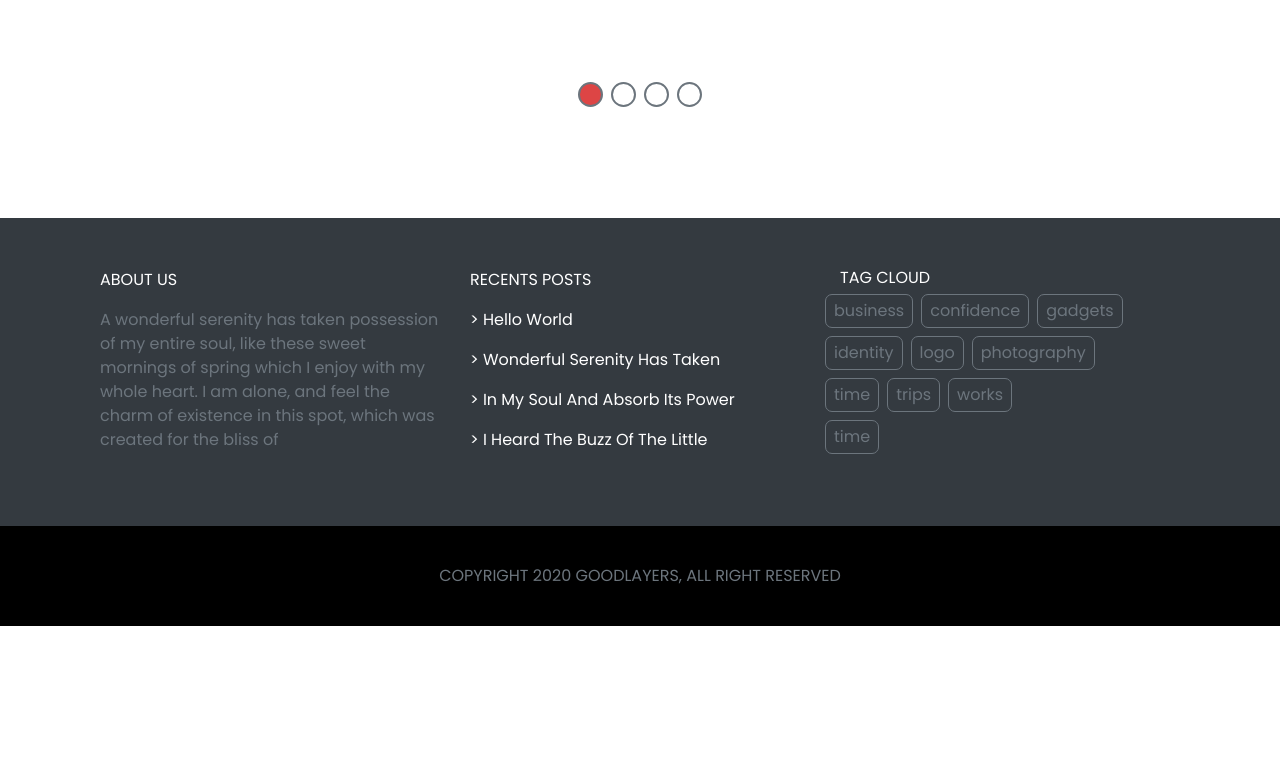
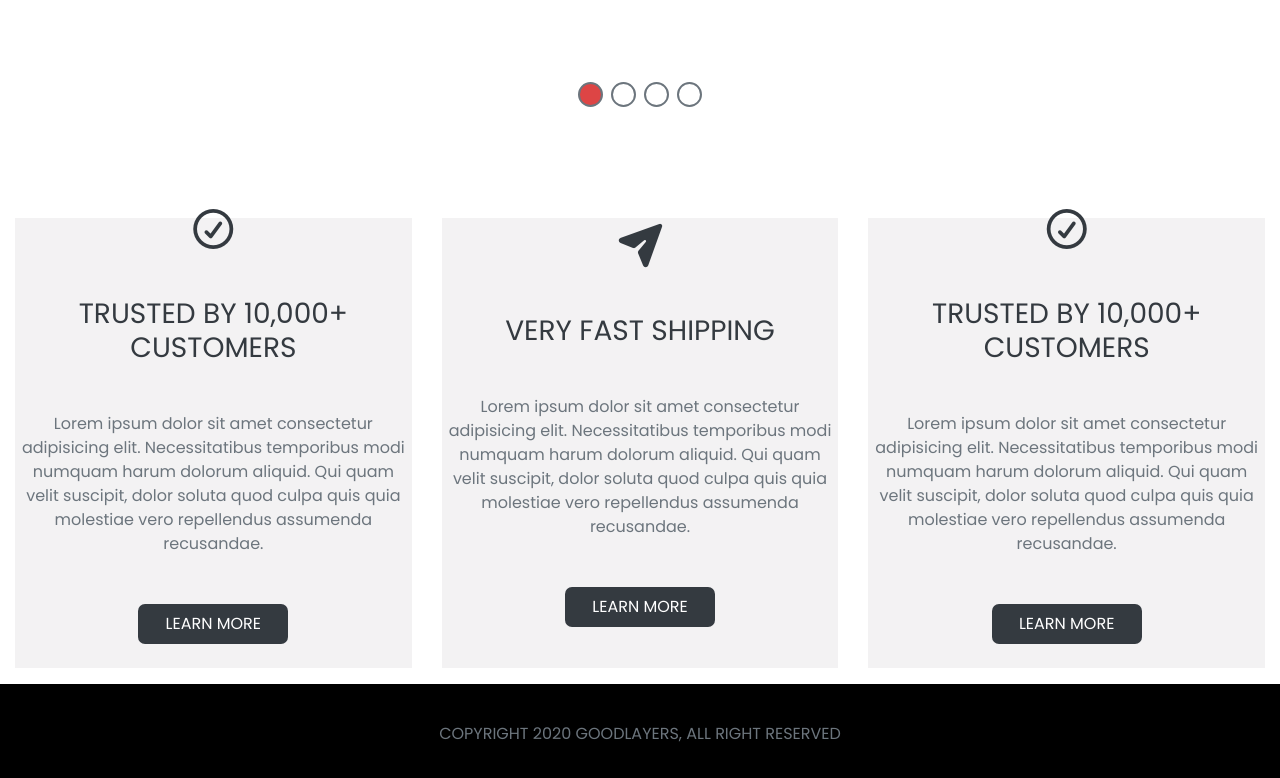
Before and after one commit to GuerfaB/cs_emporium_js_14, a website: page index.html in a window 1280 px wide. Shown: the part 4086-4864 px from the top of the page. Before the commit the page ends 4712 px from the top, so only its background shows below. Drawn offline with nearby package versions, Linux system fonts and the light colour scheme.

Commit message:
section6

```diff
--- a/index.html
+++ b/index.html
@@ -455,7 +455,7 @@
         </div>
 
     </section>
-    <!-- <section id="section6" class="section6 bg-white">
+    <section id="section6" class="section6 bg-white">
         <div class="row d-flex b-5 flex-wrap justify-content-center align-items-center">
             <div class="col-4 col-12 col-sm-12 col-md-6 col-lg-4 col-xl-4 mr-0 mb-3">
                 <a href="">
@@ -493,8 +493,8 @@
             </div>
         </div>
 
-    </section> -->
-    <footer class="footer1">
+    </section>
+    <!-- <footer class="footer1">
         <div class="footer container d-flex flex-wrap justify-content-center">
             <div class="col-4 col-12 col-sm-12 col-md-6 col-lg-4 col-xl-4 mt-5 mb-4 d-flex flex-column justify-content-center align-items-start">
                 <span class="text-uppercase text-white mb-3">about us</span>
@@ -533,7 +533,7 @@
 
             </div>
         </div>
-    </footer>
+    </footer> -->
     <footer class="footer2">
         <div class="footer container">
             <div  id="end" class="row d-flex justify-content-center align-items-center">
```
